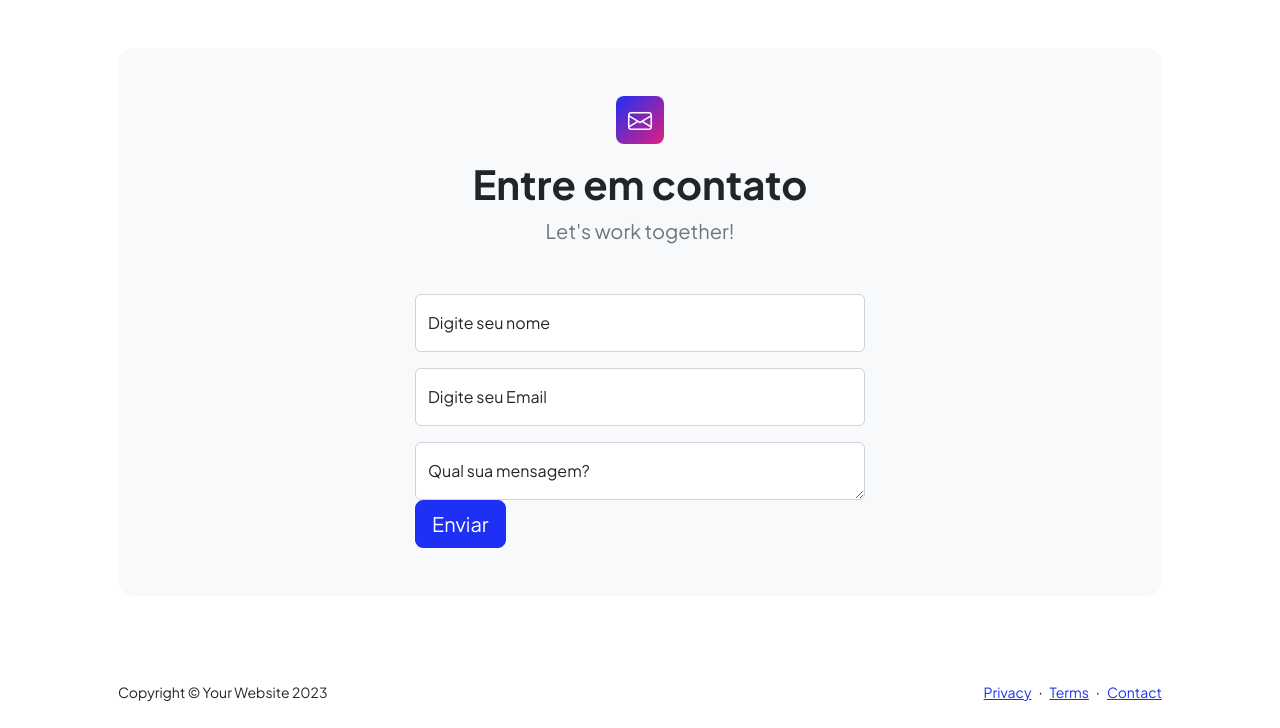
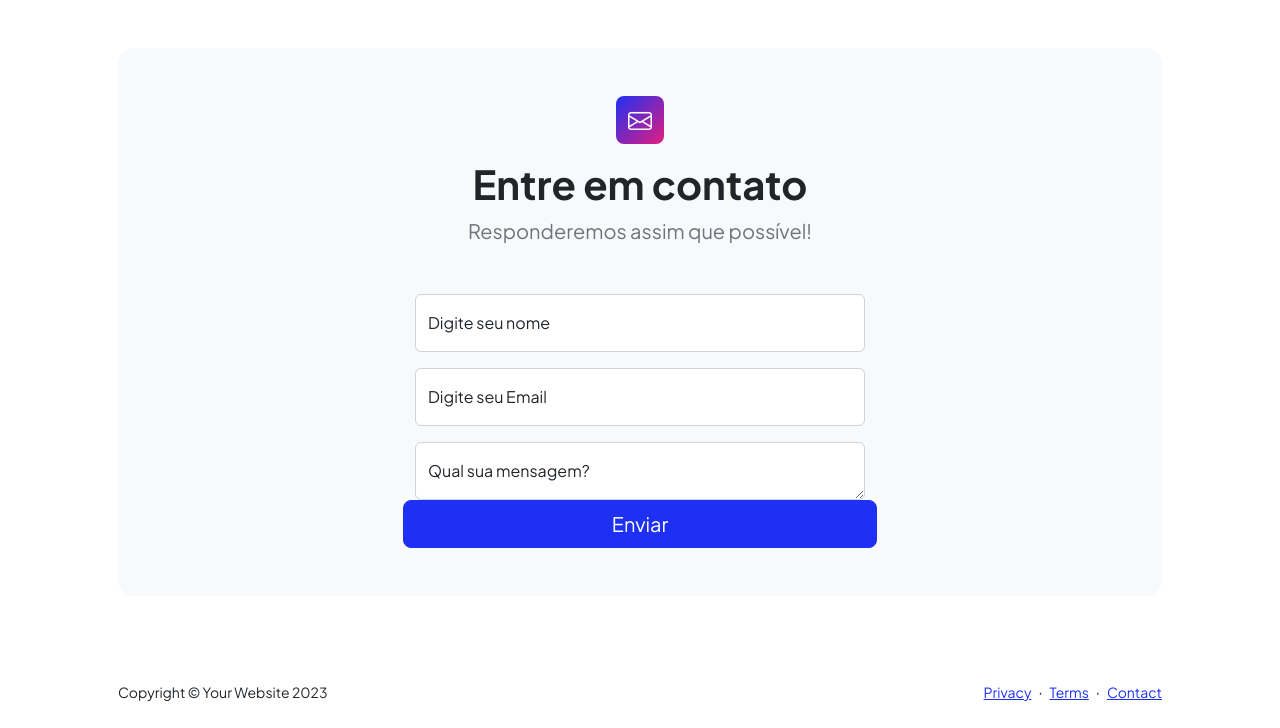
Before and after one commit to felpsgk/TimeLearn, a PHP site: page /contato.php in a window 1280 px wide. Shown: the part 72-800 px from the top of the page. Run offline with PHP 8.4, Linux system fonts and the light colour scheme.

Commit message:
form contato

```diff
--- a/contato.php
+++ b/contato.php
@@ -15,7 +15,7 @@ include 'includes/head.php'
                     <div class="text-center mb-5">
                         <div class="feature bg-primary bg-gradient-primary-to-secondary text-white rounded-3 mb-3"><i class="bi bi-envelope"></i></div>
                         <h1 class="fw-bolder">Entre em contato</h1>
-                        <p class="lead fw-normal text-muted mb-0">Let's work together!</p>
+                        <p class="lead fw-normal text-muted mb-0">Responderemos assim que possível!</p>
                     </div>
                     <div class="row gx-5 justify-content-center">
                         <div class="col-lg-8 col-xl-6">
@@ -26,7 +26,7 @@ include 'includes/head.php'
                             <!-- To make this form functional, sign up at-->
                             <!-- https://startbootstrap.com/solution/contact-forms-->
                             <!-- to get an API token!-->
-                            <form id="contactForm">
+                            <form id="contactForm" onsubmit="enviarEmail(); return false;">
                                 <div class="form-floating mb-3">
                                     <input type="text" class="form-control" id="nomeInput" placeholder="Seu nome">
                                     <label for="nomeInput">Digite seu nome</label>
@@ -40,7 +40,7 @@ include 'includes/head.php'
                                     <label for="msgInput">Qual sua mensagem?</label>
                                 </div>
                                 <!-- Submit Button-->
-                                <div class="col"><button class="btn btn-primary btn-lg" id="enviarBtn" type="submit">Enviar</button></div>
+                                <div class="row"><button class="col btn btn-primary btn-lg" id="enviarBtn" type="submit">Enviar</button></div>
                             </form>
                         </div>
                     </div>
--- a/index.php
+++ b/index.php
@@ -21,7 +21,7 @@
                                 <h1 class="display-2 fw-bolder mb-5"><span class="text-gradient d-inline">Busque ou forneça o conhecimento</span></h1>
                                 <div class="d-grid gap-3 d-sm-flex justify-content-sm-center justify-content-xxl-start mb-3">
                                     <a class="btn btn-primary btn-lg px-4 py-4 me-sm-3 fs-6 fw-bolder" href="#">Saiba mais</a>
-                                    <a id="btn-cad" class="btn btn-outline-dark btn-lg px-4 py-4 fs-6 fw-bolder" href="#">Cadastrar</a>
+                                    <a id="btn-cad" class="btn btn-outline-dark btn-lg px-4 py-4 fs-6 fw-bolder text-white" href="#">Cadastrar</a>
                                     <a id="btn-logar" class="btn btn-outline-dark btn-lg px-4 py-4 fs-6 fw-bolder text-white" href="#">Logar</a>
                                 </div>
                             </div>
--- a/js/scripts.js
+++ b/js/scripts.js
@@ -5,3 +5,14 @@
 */
 // This file is intentionally blank
 // Use this file to add JavaScript to your project
+function enviarEmail() {
+    var nome = document.getElementById("nome").value;
+    var email = document.getElementById("email").value;
+    var mensagem = document.getElementById("mensagem").value;
+
+    var link = "mailto:contatofemachado@gmail.com"
+        + "?subject=" + encodeURIComponent("Contato pelo Formulário")
+        + "&body=" + encodeURIComponent("Nome: " + nome + "\nE-mail: " + email + "\nMensagem: " + mensagem);
+
+    window.location.href = link;
+}
```
